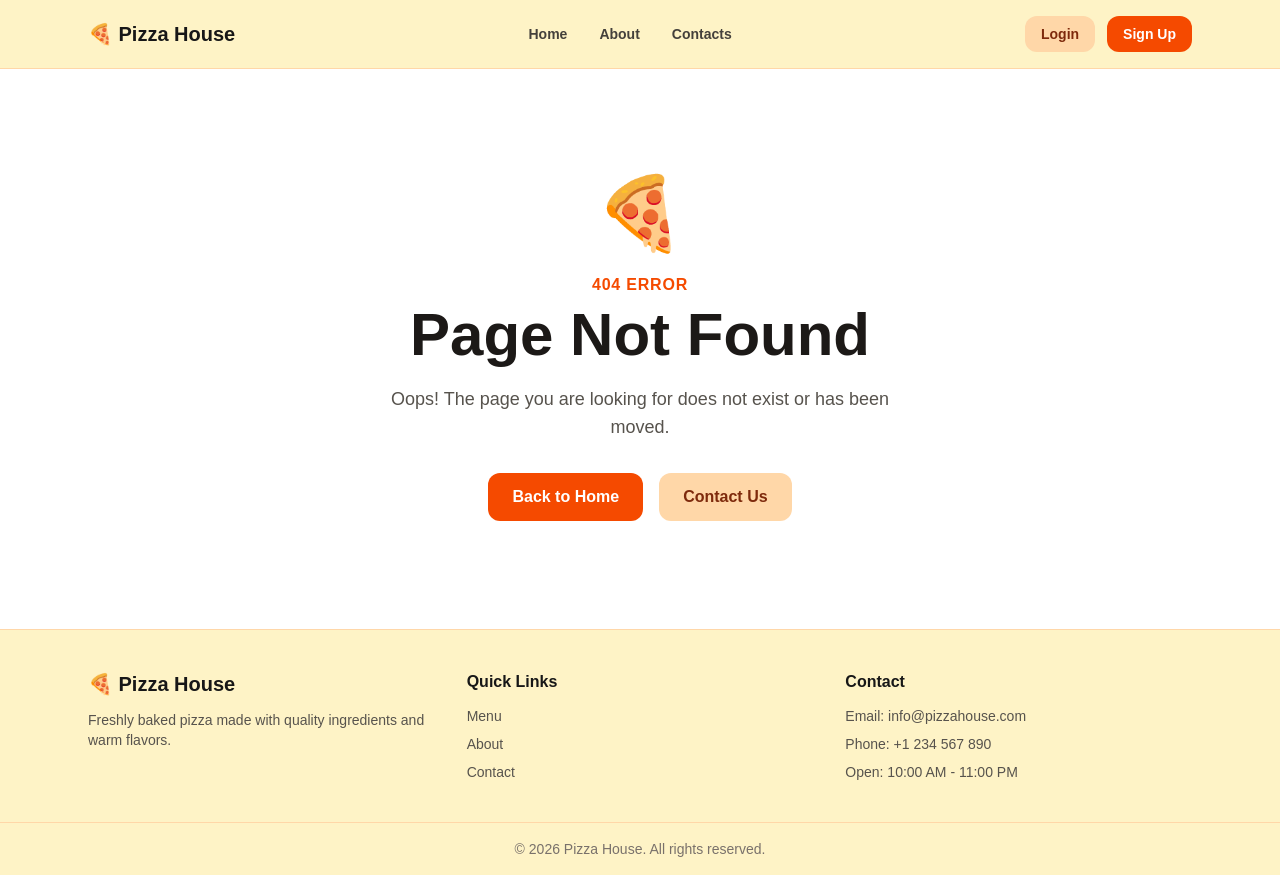
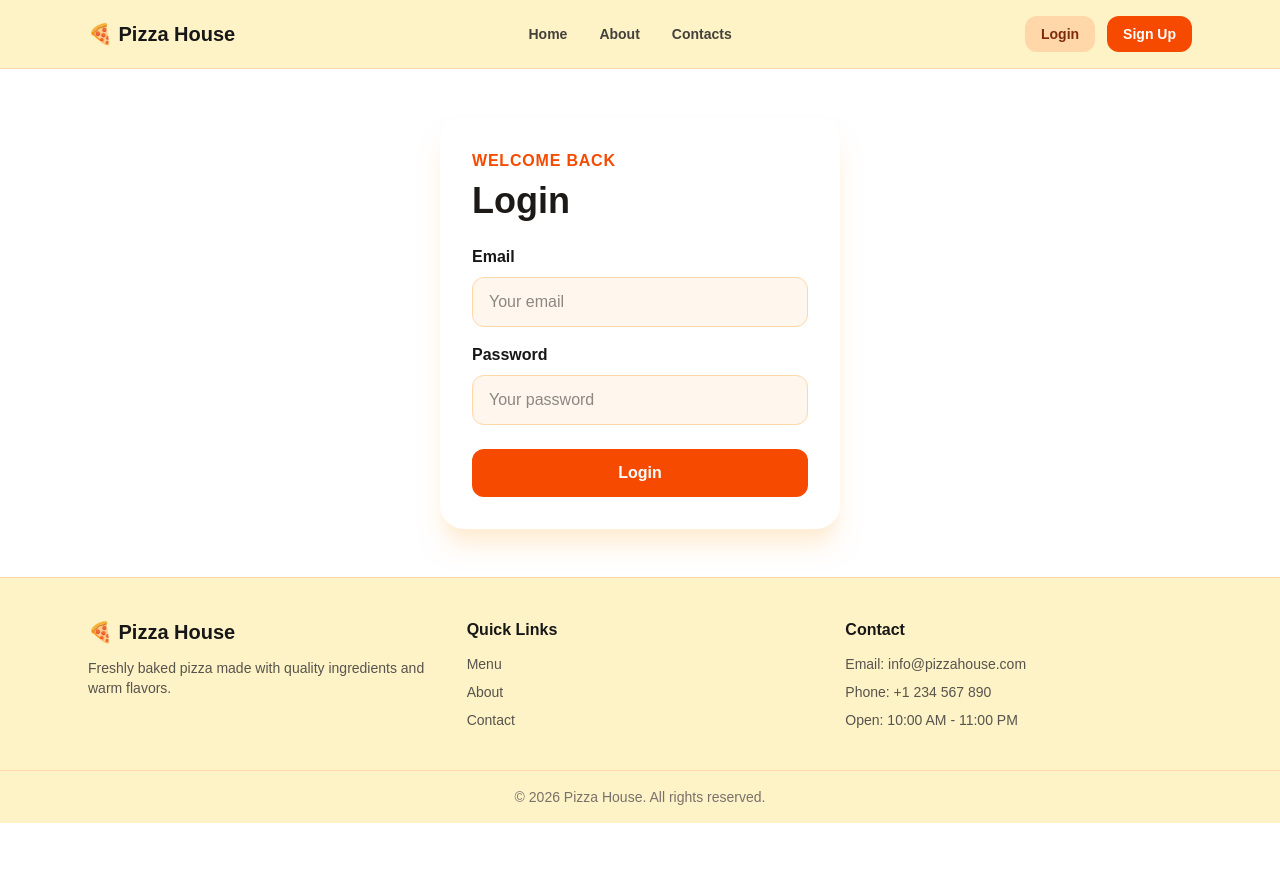
Before and after one commit to seriiserii825/next-pizza, a Next.js app: page /auth/login in a window 1280 px wide. Before the commit this address had no page. After the commit the page ends 823 px from the top, so only its background shows below. Built offline with nearby package versions, Linux system fonts and the light colour scheme.

Commit message:
feat: auth login register

```diff
--- /dev/null
+++ b/app/auth/login/page.tsx
@@ -0,0 +1,44 @@
+export default function Login() {
+  return (
+    <main className="max-w-md px-6 py-12 mx-auto">
+      <section className="p-8 bg-white shadow-xl rounded-3xl shadow-orange-100">
+        <p className="mb-2 font-semibold tracking-wider text-orange-600 uppercase">Welcome Back</p>
+
+        <h1 className="mb-6 text-4xl font-bold text-stone-900">Login</h1>
+
+        <form>
+          <div className="mb-4">
+            <label htmlFor="email" className="block mb-2 font-semibold">
+              Email
+            </label>
+            <input
+              id="email"
+              type="email"
+              placeholder="Your email"
+              className="w-full px-4 py-3 border border-orange-200 outline-none rounded-xl bg-orange-50 focus:border-orange-500"
+            />
+          </div>
+
+          <div className="mb-6">
+            <label htmlFor="password" className="block mb-2 font-semibold">
+              Password
+            </label>
+            <input
+              id="password"
+              type="password"
+              placeholder="Your password"
+              className="w-full px-4 py-3 border border-orange-200 outline-none rounded-xl bg-orange-50 focus:border-orange-500"
+            />
+          </div>
+
+          <button
+            type="submit"
+            className="w-full py-3 font-semibold text-white bg-orange-600 rounded-xl hover:bg-orange-700"
+          >
+            Login
+          </button>
+        </form>
+      </section>
+    </main>
+  );
+}
--- /dev/null
+++ b/app/auth/register/page.tsx
@@ -0,0 +1,58 @@
+export default function register() {
+  return (
+    <main className="max-w-md px-6 py-12 mx-auto">
+      <section className="p-8 bg-white shadow-xl rounded-3xl shadow-orange-100">
+        <p className="mb-2 font-semibold tracking-wider text-orange-600 uppercase">
+          Create Account
+        </p>
+
+        <h1 className="mb-6 text-4xl font-bold text-stone-900">Register</h1>
+
+        <form>
+          <div className="mb-4">
+            <label htmlFor="email" className="block mb-2 font-semibold">
+              Email
+            </label>
+            <input
+              id="email"
+              type="email"
+              placeholder="Your email"
+              className="w-full px-4 py-3 border border-orange-200 outline-none rounded-xl bg-orange-50 focus:border-orange-500"
+            />
+          </div>
+
+          <div className="mb-4">
+            <label htmlFor="password" className="block mb-2 font-semibold">
+              Password
+            </label>
+            <input
+              id="password"
+              type="password"
+              placeholder="Your password"
+              className="w-full px-4 py-3 border border-orange-200 outline-none rounded-xl bg-orange-50 focus:border-orange-500"
+            />
+          </div>
+
+          <div className="mb-6">
+            <label htmlFor="confirm-password" className="block mb-2 font-semibold">
+              Confirm Password
+            </label>
+            <input
+              id="confirm-password"
+              type="password"
+              placeholder="Confirm your password"
+              className="w-full px-4 py-3 border border-orange-200 outline-none rounded-xl bg-orange-50 focus:border-orange-500"
+            />
+          </div>
+
+          <button
+            type="submit"
+            className="w-full py-3 font-semibold text-white bg-orange-600 rounded-xl hover:bg-orange-700"
+          >
+            Register
+          </button>
+        </form>
+      </section>
+    </main>
+  );
+}
--- a/components/UI/Header.tsx
+++ b/components/UI/Header.tsx
@@ -26,18 +26,18 @@ export default function Header() {
         <nav className="hidden gap-8 md:flex">{menu_links}</nav>
 
         <div className="flex gap-3">
-          <a
-            href="#"
+          <Link
+            href="/auth/login"
             className="px-4 py-2 text-sm font-semibold text-orange-900 bg-orange-200 rounded-xl"
           >
             Login
-          </a>
-          <a
-            href="#"
+          </Link>
+          <Link
+            href="/auth/register"
             className="px-4 py-2 text-sm font-semibold text-white bg-orange-600 rounded-xl"
           >
             Sign Up
-          </a>
+          </Link>
         </div>
       </div>
     </header>
```
